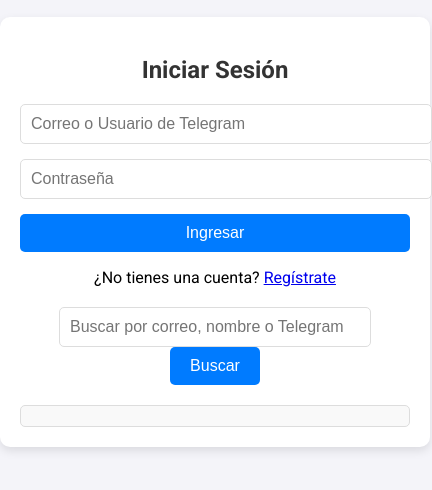
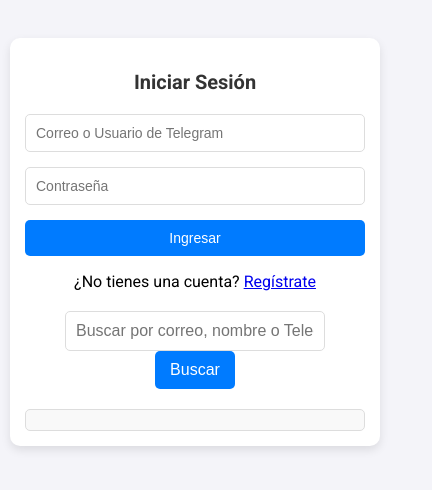
Before and after one commit to sdl900/Programa-Back-To-School, a plain HTML site: page index.html in a window 390 px wide. Shown: the part 190-680 px from the top of the page, 432 px wide, since content can reach past the window. Drawn offline with Linux system fonts and the light colour scheme.

Commit message:
Update index.html

```diff
--- a/index.html
+++ b/index.html
@@ -1,5 +1,5 @@
 <!DOCTYPE html>
-<html lang="en">
+<html lang="es">
 <head>
     <meta charset="UTF-8">
     <meta name="viewport" content="width=device-width, initial-scale=1.0">
@@ -17,7 +17,8 @@
             display: flex;
             justify-content: center;
             align-items: center;
-            height: 100vh;
+            min-height: 100vh;
+            padding: 20px; /* Espacio para dispositivos móviles */
         }
 
         .contenedor__todo {
@@ -28,6 +29,7 @@
             width: 100%;
             max-width: 400px;
             text-align: center;
+            box-sizing: border-box; /* Evita que el padding desborde el ancho */
         }
 
         .formulario h2 {
@@ -45,6 +47,7 @@
             border: 1px solid #ddd;
             border-radius: 5px;
             font-size: 16px;
+            box-sizing: border-box; /* Asegura que el padding no afecte el ancho */
         }
 
         .formulario button {
@@ -103,6 +106,7 @@
             border: 1px solid #ddd;
             border-radius: 5px;
             font-size: 16px;
+            box-sizing: border-box;
         }
 
         .buscar-usuario button {
@@ -140,6 +144,39 @@
             margin-bottom: 10px;
             font-size: 18px;
             color: #333;
+        }
+
+        /* Media Queries para dispositivos móviles */
+        @media (max-width: 480px) {
+            body {
+                padding: 10px; /* Menos padding en móviles */
+            }
+
+            .contenedor__todo {
+                padding: 15px; /* Menos padding en móviles */
+            }
+
+            .formulario h2 {
+                font-size: 20px; /* Tamaño de fuente más pequeño */
+            }
+
+            .formulario input,
+            .formulario select,
+            .formulario textarea {
+                font-size: 14px; /* Tamaño de fuente más pequeño */
+            }
+
+            .formulario button {
+                font-size: 14px; /* Tamaño de fuente más pequeño */
+            }
+
+            .buscar-usuario input {
+                width: calc(100% - 80px); /* Ajuste para móviles */
+            }
+
+            .buscar-usuario button {
+                width: 80px; /* Ajuste para móviles */
+            }
         }
     </style>
 </head>
```
